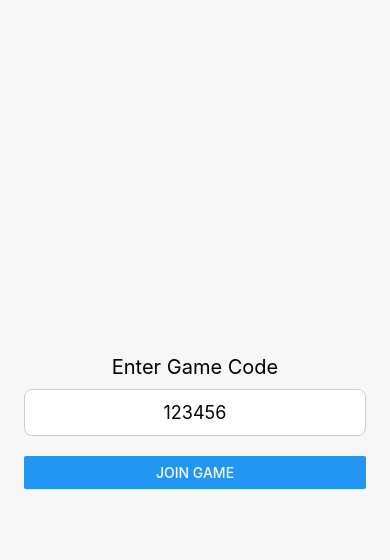
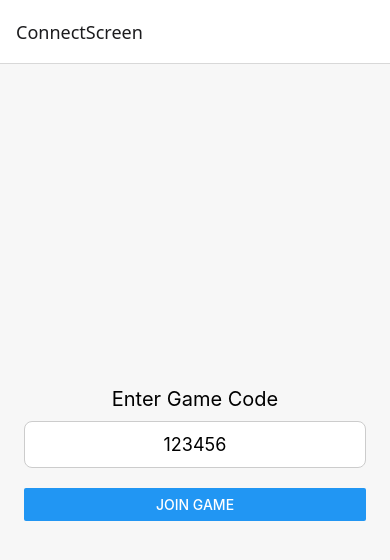
Before and after one commit to Clemond/BuzzPartyGame, a React Native app in the folder mobile-app/: screen /ConnectScreen in a window 390 px wide. Shown: the top 560 px of the page. Built offline with nearby package versions, Linux system fonts and the light colour scheme; no server answers.

Commit message:
feat: implement react native navigation in mobile-app

```diff
--- a/mobile-app/App.tsx
+++ b/mobile-app/App.tsx
@@ -1,80 +1,11 @@
-import React, { useEffect, useState } from "react";
-import { View, Text, TextInput, Button, StyleSheet, Alert } from "react-native";
-import { io } from "socket.io-client";
-
-const socket = io("http://localhost:3001");
+import * as React from "react";
+import RootStack from "./navigation/navigation";
+import { NavigationContainer } from "@react-navigation/native";
 
 export default function App() {
-  const [code, setCode] = useState("");
-  const [connected, setConnected] = useState(false);
-
-  useEffect(() => {
-    socket.on("joinAccepted", () => {
-      setConnected(true);
-      console.log("✅ Connected to game!");
-    });
-
-    socket.on("joinRejected", () => {
-      Alert.alert("Invalid Code", "Please enter a valid game code.");
-    });
-
-    return () => {
-      socket.off("joinAccepted");
-      socket.off("joinRejected");
-    };
-  }, []);
-
-  const handleSubmit = () => {
-    socket.emit("joinGame", code);
-  };
-
   return (
-    <View style={styles.container}>
-      {connected ? (
-        <Text style={styles.success}>You're in the game!</Text>
-      ) : (
-        <>
-          <Text style={styles.label}>Enter Game Code</Text>
-          <TextInput
-            style={styles.input}
-            keyboardType="numeric"
-            maxLength={6}
-            value={code}
-            onChangeText={setCode}
-            placeholder="123456"
-          />
-          <Button title="Join Game" onPress={handleSubmit} />
-        </>
-      )}
-    </View>
+    <NavigationContainer>
+      <RootStack />
+    </NavigationContainer>
   );
 }
-
-const styles = StyleSheet.create({
-  container: {
-    flex: 1,
-    justifyContent: "center",
-    paddingHorizontal: 24,
-    backgroundColor: "#f7f7f7"
-  },
-  label: {
-    fontSize: 20,
-    marginBottom: 10,
-    textAlign: "center"
-  },
-  input: {
-    borderWidth: 1,
-    borderColor: "#ccc",
-    borderRadius: 8,
-    padding: 12,
-    marginBottom: 20,
-    fontSize: 18,
-    textAlign: "center",
-    backgroundColor: "#fff"
-  },
-  success: {
-    fontSize: 24,
-    textAlign: "center",
-    color: "green"
-  }
-});
--- /dev/null
+++ b/mobile-app/Screens/ConnectScreen.tsx
@@ -0,0 +1,80 @@
+import React, { useEffect, useState } from "react";
+import { View, Text, TextInput, Button, StyleSheet, Alert } from "react-native";
+import { io } from "socket.io-client";
+
+const socket = io("http://localhost:3001");
+
+export default function ConnectScreen() {
+  const [code, setCode] = useState("");
+  const [connected, setConnected] = useState(false);
+
+  useEffect(() => {
+    socket.on("joinAccepted", () => {
+      setConnected(true);
+      console.log("✅ Connected to game!");
+    });
+
+    socket.on("joinRejected", () => {
+      Alert.alert("Invalid Code", "Please enter a valid game code.");
+    });
+
+    return () => {
+      socket.off("joinAccepted");
+      socket.off("joinRejected");
+    };
+  }, []);
+
+  const handleSubmit = () => {
+    socket.emit("joinGame", code);
+  };
+
+  return (
+    <View style={styles.container}>
+      {connected ? (
+        <Text style={styles.success}>You're in the game!</Text>
+      ) : (
+        <>
+          <Text style={styles.label}>Enter Game Code</Text>
+          <TextInput
+            style={styles.input}
+            keyboardType="numeric"
+            maxLength={6}
+            value={code}
+            onChangeText={setCode}
+            placeholder="123456"
+          />
+          <Button title="Join Game" onPress={handleSubmit} />
+        </>
+      )}
+    </View>
+  );
+}
+
+const styles = StyleSheet.create({
+  container: {
+    flex: 1,
+    justifyContent: "center",
+    paddingHorizontal: 24,
+    backgroundColor: "#f7f7f7"
+  },
+  label: {
+    fontSize: 20,
+    marginBottom: 10,
+    textAlign: "center"
+  },
+  input: {
+    borderWidth: 1,
+    borderColor: "#ccc",
+    borderRadius: 8,
+    padding: 12,
+    marginBottom: 20,
+    fontSize: 18,
+    textAlign: "center",
+    backgroundColor: "#fff"
+  },
+  success: {
+    fontSize: 24,
+    textAlign: "center",
+    color: "green"
+  }
+});
--- /dev/null
+++ b/mobile-app/navigation/navigation.tsx
@@ -0,0 +1,13 @@
+import { createNativeStackNavigator } from "@react-navigation/native-stack";
+import { RootStackParamList } from "../types/navigation.types";
+import ConnectScreen from "../Screens/ConnectScreen";
+
+export default function RootStack() {
+  const Stack = createNativeStackNavigator<RootStackParamList>();
+
+  return (
+    <Stack.Navigator>
+      <Stack.Screen name="ConnectScreen" component={ConnectScreen} />
+    </Stack.Navigator>
+  );
+}
--- a/mobile-app/package.json
+++ b/mobile-app/package.json
@@ -9,10 +9,16 @@
     "web": "expo start --web"
   },
   "dependencies": {
+    "@react-navigation/native": "^7.1.14",
+    "@react-navigation/native-stack": "^7.3.21",
     "expo": "~53.0.12",
     "expo-status-bar": "~2.2.3",
     "react": "19.0.0",
     "react-native": "0.79.4",
+    "react-native-gesture-handler": "^2.26.0",
+    "react-native-reanimated": "^3.18.0",
+    "react-native-safe-area-context": "^5.5.0",
+    "react-native-screens": "^4.11.1",
     "socket.io-client": "^4.8.1"
   },
   "devDependencies": {
--- /dev/null
+++ b/mobile-app/types/navigation.types.ts
@@ -0,0 +1,3 @@
+export type RootStackParamList = {
+  ConnectScreen: undefined;
+};
```
Also changed, not shown: 1 other file (tests, documents, lock files or other folders).
